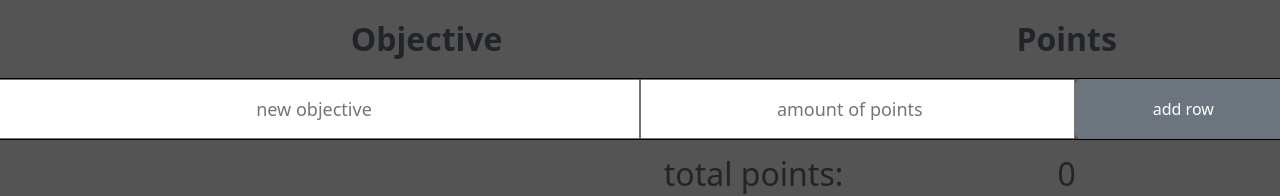
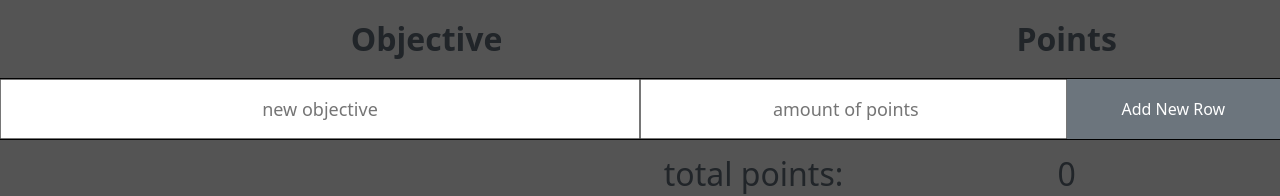
Before and after one commit to BBavoso/point-tracking-app, a React (Create React App) app: page / in a window 1280 px wide. Shown: the top 196 px of the page. Built offline with nearby package versions, Linux system fonts and the light colour scheme.

Commit message:
fixed side scrolling

```diff
--- a/src/App.js
+++ b/src/App.js
@@ -123,7 +123,6 @@ function CheckableRow(props) {
     <tr
       className={className}
       onClick={props.handleClick}
-      // style={{ backgroundColor: getBackgroundColor() }}
       onChange={props.onChange}
     >
       <td className="pointbox-text pointbox-item">
@@ -153,8 +152,7 @@ function AddRowForm(props) {
   };
 
   return (
-    <form onSubmit={handleSubmit} className="newRowForm">
-      <div className="row">
+    <form onSubmit={handleSubmit} className="newRowForm row">
       <input
         type="text"
         placeholder="new objective"
@@ -162,7 +160,7 @@ function AddRowForm(props) {
         onChange={(e) => setObjectiveText(e.target.value)}
         required
         id="newObjectiveInput"
-          className="col-6 newRowText"
+        className="col-6 newRowText addNewRowElement"
       />
 
       <input
@@ -171,10 +169,16 @@ function AddRowForm(props) {
         value={pointsText}
         onChange={(e) => setPointsText(e.target.value)}
         required
-          className="col-4 newRowText"
+        className="col-4 newRowText addNewRowElement"
+        id="newPointsInput"
       />
-        <button className="btn btn-secondary col-2">add row</button>
-      </div>
+      <button
+        className="col-2 newRowButton btn btn-secondary"
+        onSubmit={handleSubmit}
+        type="submit"
+      >
+        Add New Row
+      </button>
     </form>
   );
 }
--- a/src/App.scss
+++ b/src/App.scss
@@ -1,6 +1,7 @@
 * {
   padding: 0;
   margin: 0;
+  box-sizing: border-box;
 }
 
 // *** bootstrap import ***
@@ -68,9 +69,14 @@ td:first-child {
   text-align: right;
 }
 
-// .newRowForm {
-//   min-height: 100%;
-// }
+.newRowForm {
+  margin: 0;
+}
+
+.newRowButton {
+  padding: 0;
+  border-radius: 0;
+}
 
 .newObjectiveTd {
   padding: 0;
```
Lines whose indentation alone changed are shown as unchanged.
